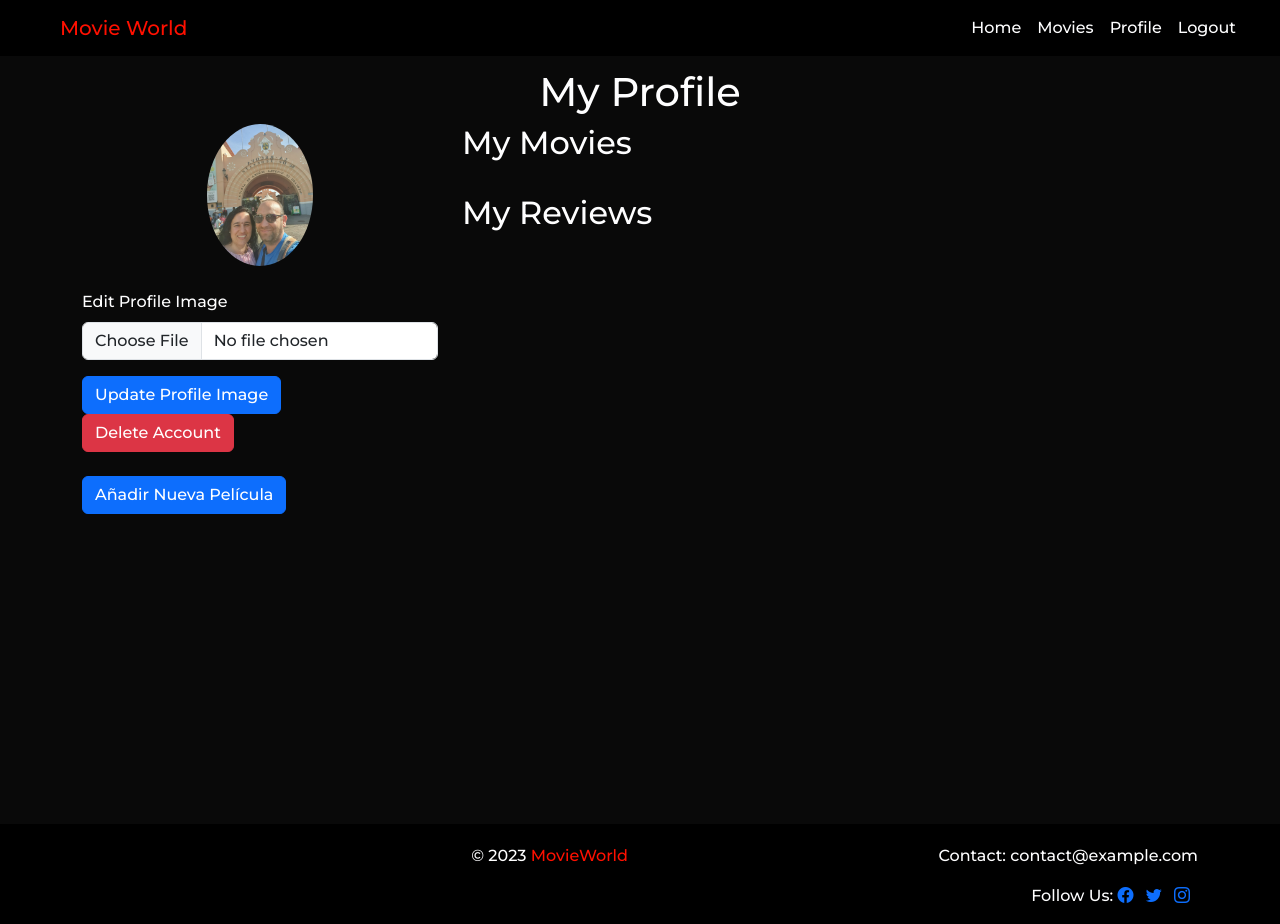
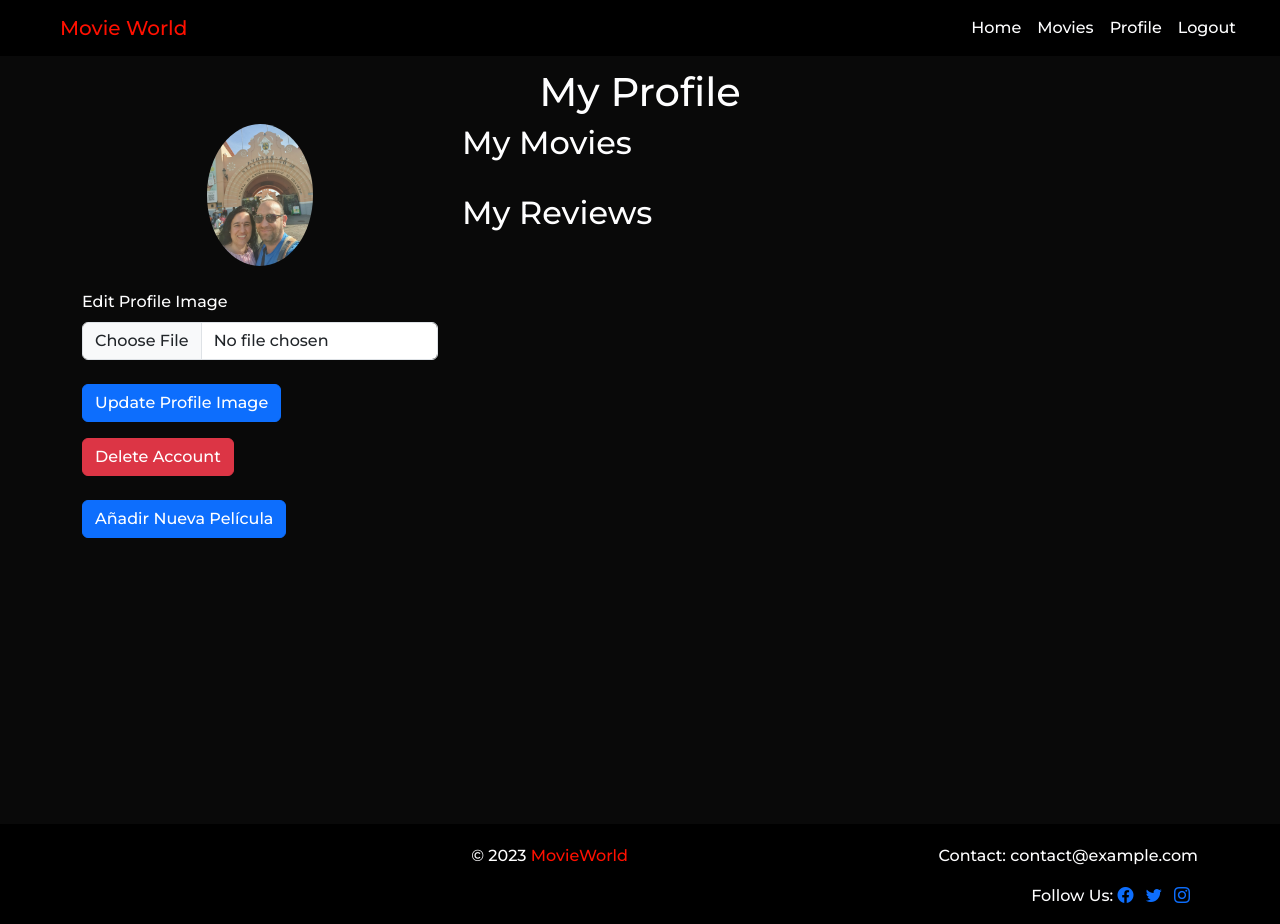
Before and after one commit to Pedrolivares1980/Movies, a Flask app: page /profile in a window 1280 px wide. Run offline with Flask 3, Linux system fonts and the light colour scheme; a user stored in the database is signed in; data that the repository does not hold is empty; some libraries are stand-ins or nearby versions.

Commit message:
profile styles

```diff
--- a/templates/profile.html
+++ b/templates/profile.html
@@ -23,13 +23,13 @@
                         <div class="invalid-feedback">{{ form.profile_image.errors[0] }}</div>
                     {% endif %}
                 </div>
-                <button type="submit" class="btn btn-primary">Update Profile Image</button>
+                <button type="submit" class="btn btn-primary my-2">Update Profile Image</button>
             </form>
 
             <!-- Formulario para eliminar cuenta -->
             <form method="POST" action="{{ url_for('delete_account') }}">
                 {{ form.hidden_tag() }}
-                <button type="submit" class="btn btn-danger" id="delete-account-button" onclick="return confirmDeleteAccount();">Delete Account</button>
+                <button type="submit" class="btn btn-danger mt-2" id="delete-account-button" onclick="return confirmDeleteAccount();">Delete Account</button>
             </form>
         </div>
         <div class="col-md-8">
@@ -48,9 +48,9 @@
                                 <p>Director: {{ movie.director }}</p>
                                 <p>Overview: {{ movie.overview }}</p>
                                 <p>Cast: {{ movie.cast }}</p>
-                                <a href="{{ url_for('edit_movie', movie_id=movie.id) }}" class="btn btn-primary">Edit</a>
+                                <a href="{{ url_for('edit_movie', movie_id=movie.id) }}" class="btn btn-primary my-2">Edit</a>
                                 <form action="{{ url_for('delete_movie', movie_id=movie.id) }}" method="POST" onsubmit="return confirmDeleteMovie();">
-                                    <button type="submit" class="btn btn-danger">Delete Movie</button>
+                                    <button type="submit" class="btn btn-danger my-2">Delete Movie</button>
                                 </form>
                             </div>
                         </div>
@@ -67,7 +67,7 @@
                         <a href="{{ url_for('edit_review', review_id=review.id) }}" class="btn btn-primary">Edit</a>
                         <form action="{{ url_for('delete_review', review_id=review.id) }}" method="POST">
                             <input type="hidden" name="csrf_token" value="{{ csrf_token() }}">
-                            <button type="submit" class="btn btn-danger">Delete</button>
+                            <button type="submit" class="btn btn-danger my-2">Delete</button>
                         </form>
                     </li>
                 {% endfor %}
```
